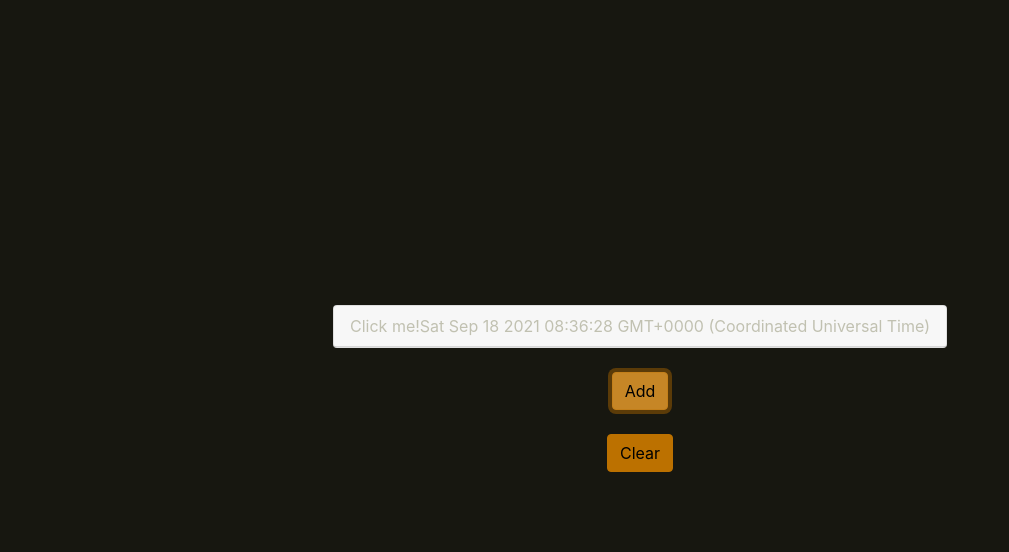
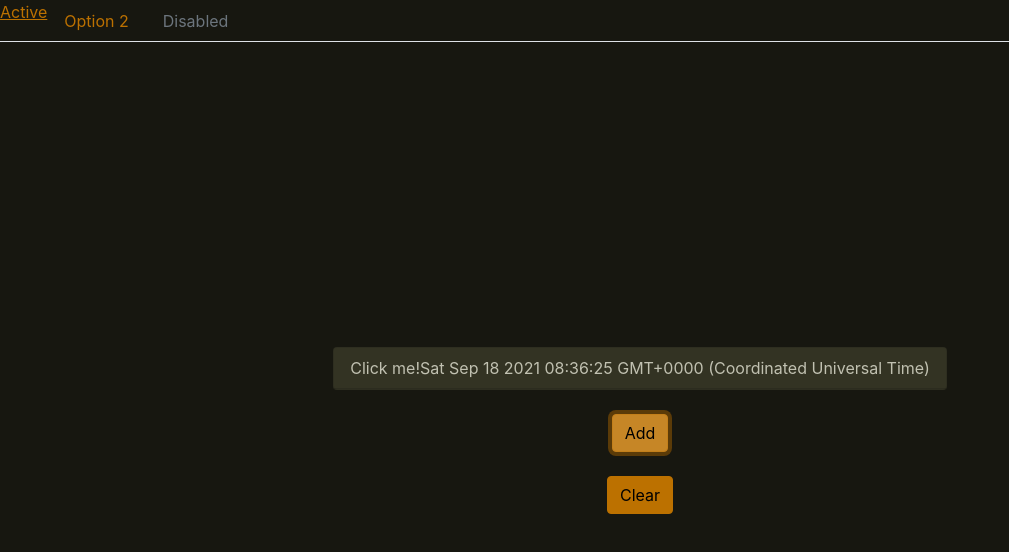
Before and after one commit to chrisvrose/bdrec, a Next.js app: page / in a window 1280 px wide. Both pictures are taken after a click on the button "Add". Shown: the top 552 px of the page, without its empty margins (0-1009 px from the left). Built offline with nearby package versions, Linux system fonts and the light colour scheme.

Commit message:
[style] add style

```diff
--- a/components/ItemView.tsx
+++ b/components/ItemView.tsx
@@ -11,7 +11,7 @@ export const ItemView: FC<Item & { eventKey: string }> = function ({
     eventKey,
 }) {
     return (
-        <Card>
+        <Card bg="dark">
             <Accordion.Toggle as={Card.Header} eventKey={eventKey}>
                 Click me!
                 {date.toString()}
--- a/lib/Item.ts
+++ b/lib/Item.ts
@@ -6,7 +6,10 @@ export enum ItemType {
     SL,
 }
 
-export const itemTypeMap = {
+/**
+ * String representation of the entire ordeal
+ */
+export const itemTypeMap:{[k in ItemType]:string} = {
     [ItemType.TEMP]:'Temperature',
     [ItemType.OXY]:'Blood Oxygen Levels',
     [ItemType.PULSE]:'Pulse',
--- a/pages/index.tsx
+++ b/pages/index.tsx
@@ -2,14 +2,30 @@ import type { NextPage } from 'next';
 import { Header } from '../components/Header';
 import styles from '../styles/Home.module.scss';
 import { ItemsView } from '../components/ItemsView';
+import { Nav } from 'react-bootstrap';
+import Link from 'next/link';
 const Home: NextPage = () => {
-
-
     return (
         <>
             <Header title="Pain" />
+            <Nav variant="tabs" defaultActiveKey="/home">
+                <Nav.Item>
+                    <Nav.Link as={Link} passHref href="/home">Active</Nav.Link>
+                </Nav.Item>
+                <Nav.Item>
+                    <Nav.Link  eventKey="link-1">
+                        Option 2
+                    </Nav.Link>
+                </Nav.Item>
+                <Nav.Item>
+                    <Nav.Link  eventKey="disabled" disabled>
+                        Disabled
+                    </Nav.Link>
+                </Nav.Item>
+            </Nav>
             <div className={styles.container}>
-                <ItemsView/>
+                <ItemsView />
+                {/* HI there */}
             </div>
         </>
     );
```
Also changed, not shown: 1 other file (tests, documents, lock files or other folders).
